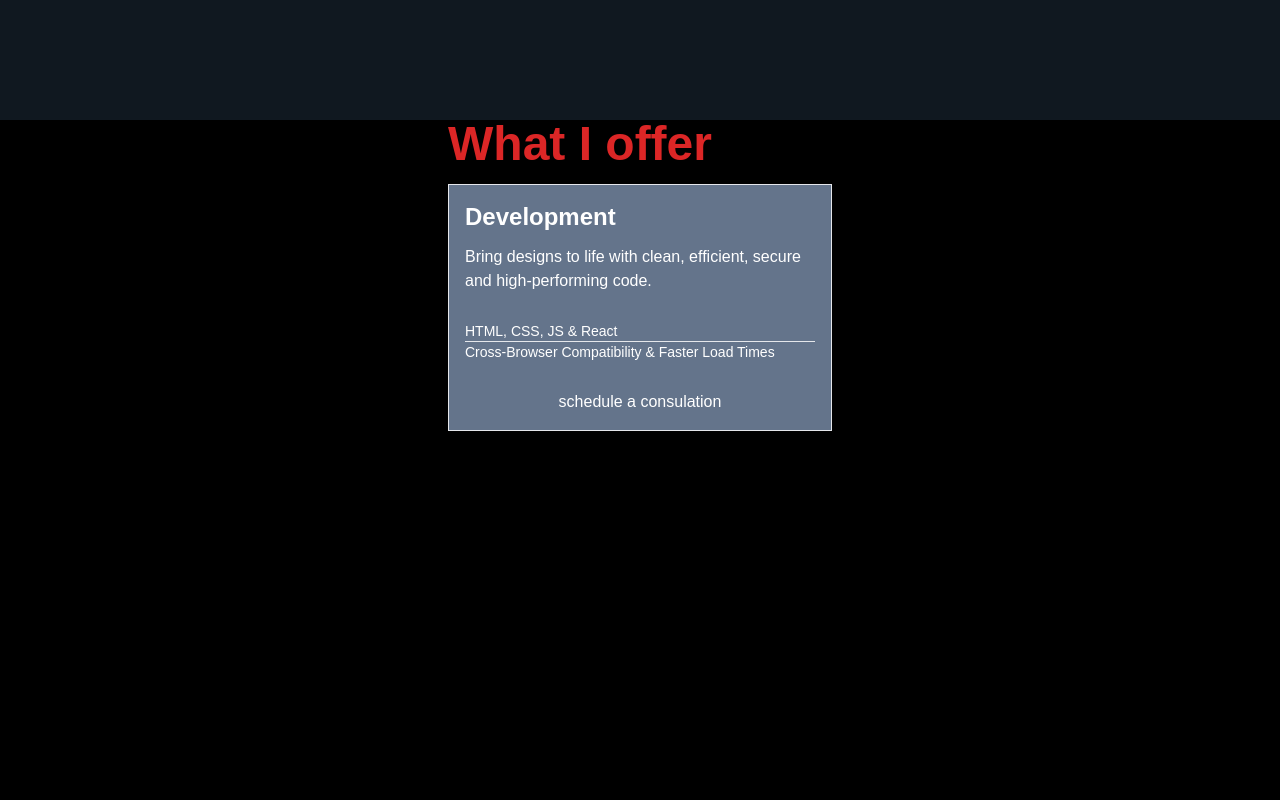
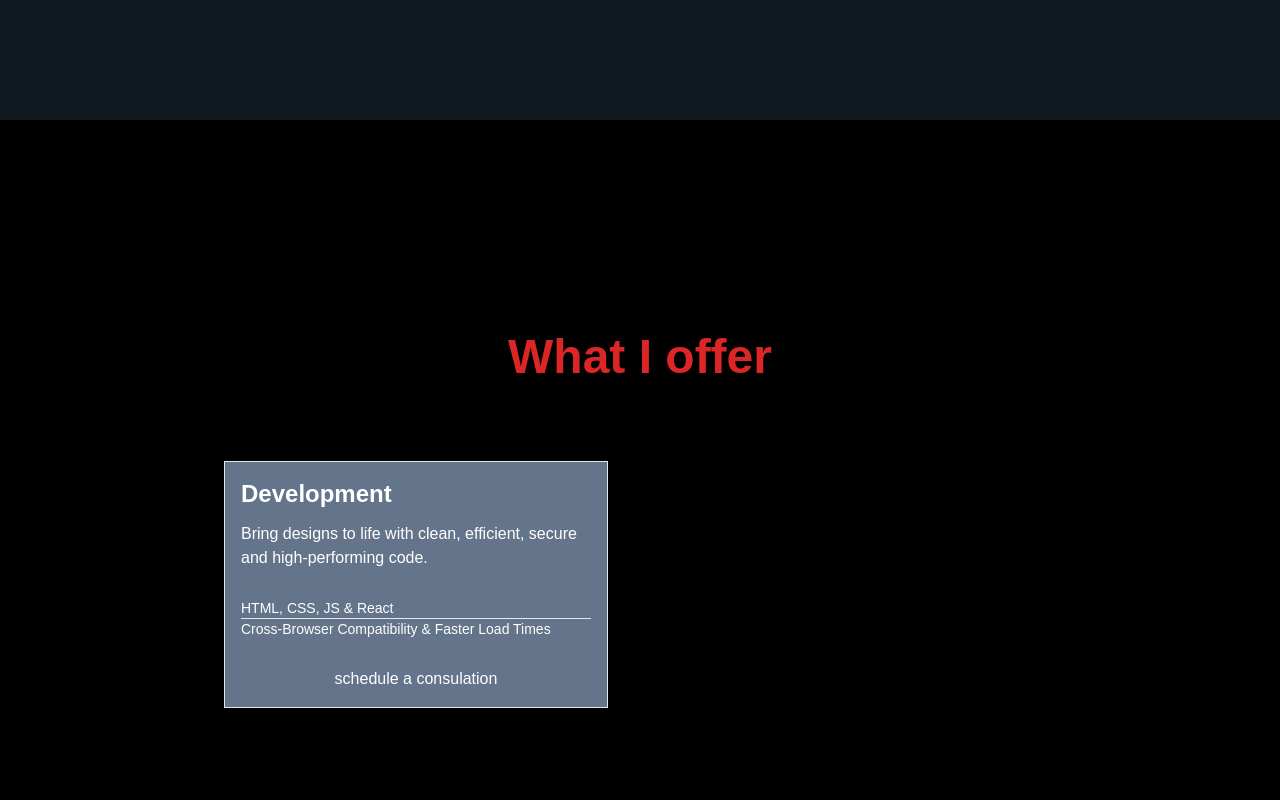
Before and after one commit to gladyskankwala/portfolioGladis, a React (Vite) app: page / in a window 1280 px wide. Shown: the part 2280-3080 px from the top of the page. Built offline with nearby package versions, Linux system fonts and the light colour scheme; a web font is replaced by a local one.

Commit message:
update center div

```diff
--- a/src/components/Whatioffer.jsx
+++ b/src/components/Whatioffer.jsx
@@ -13,14 +13,14 @@ const offers = [
 function Whatioffer() {
 
     return(
-        <section className="bg-black flex  min-h-screen justify-center gap-4">
-            <div>
+        <section className="bg-black flex  min-h-screen justify-center gap-10 align-center">
+            <div className="flex flex-col justify-center items-center">
                 <div>
-                    <h1 className="text-4xl md:text-5xl font-bold text-red-600 mb-4">
+                    <h1 className="text-4xl mb-20 md:text-5xl font-bold text-red-600">
                         What I offer
                     </h1>
                 </div>
-                <div>
+                <div className="grid grid-cols-1 lg:grid-cols-2 gap-16 justify-center ">
                     {offers.map((offer) => (
                         <div key={offer.id} className="border bg-slate-500 text-white w-96 p-4 flex flex-col gap-7">
                             <div className="flex flex-col gap-3">
```
